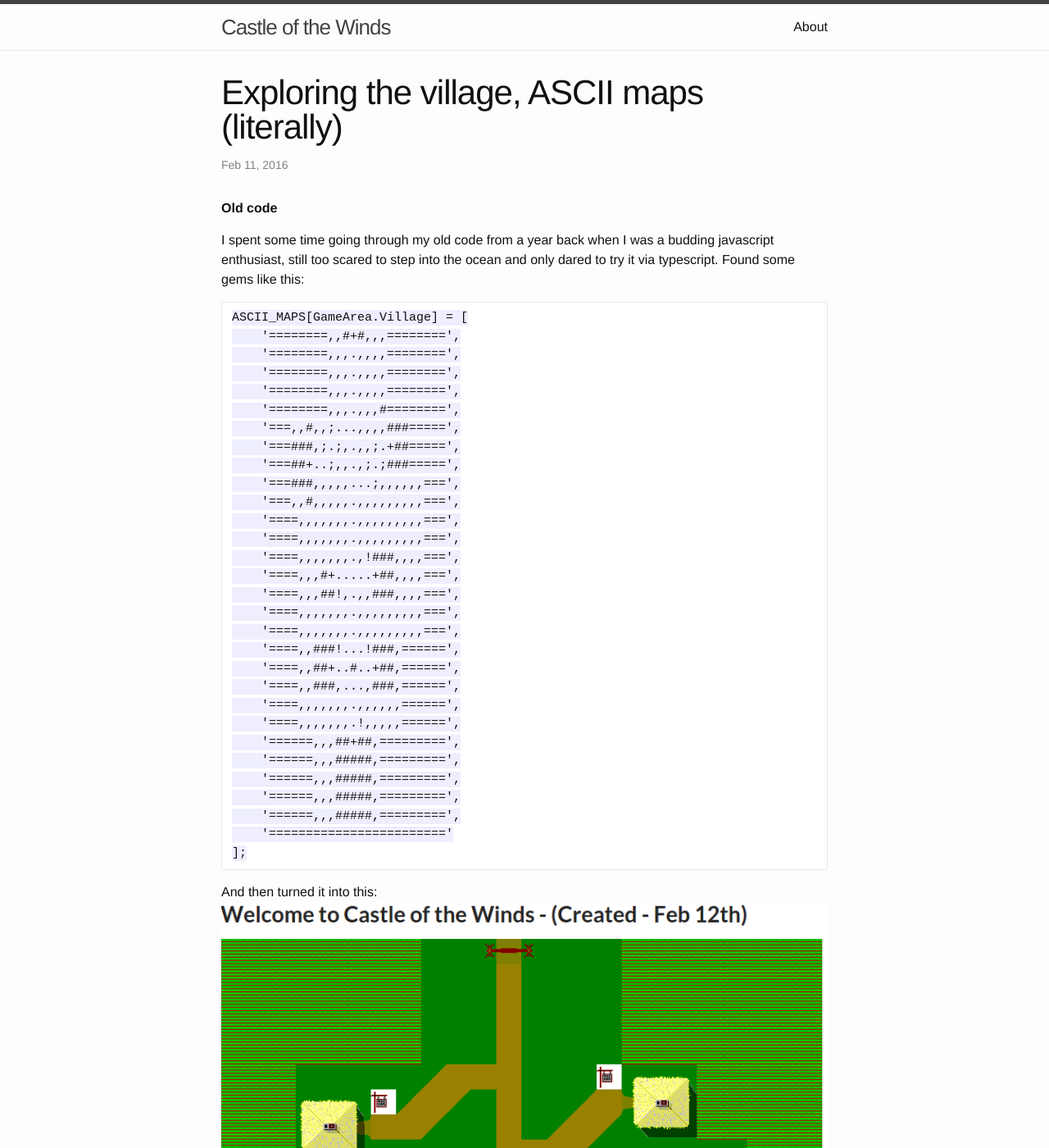
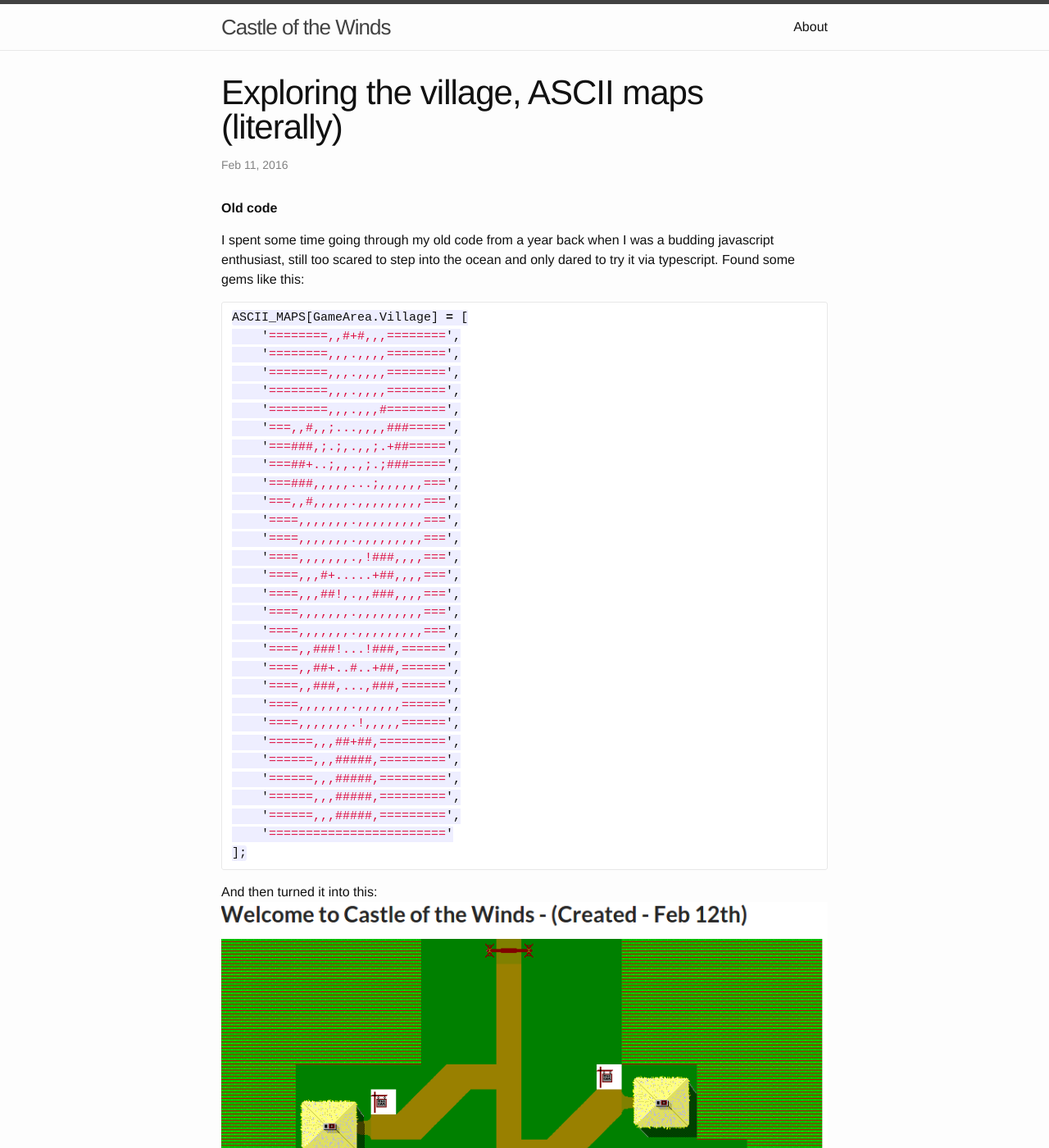
Before and after one commit to mordrax/cotwmtor, a Jekyll site: the page built from _posts/2016-02-11-Exporingthevillage.md, in a window 1280 px wide and 1400 px high. Shown: the whole window at 82% size. Built offline with Jekyll 4.4.1, drawn with Linux system fonts in a browser that asks for light colours; comment, search, counter and statistics services are not loaded.

Commit message:
the village

```diff
--- a/_posts/2016-02-11-Exporingthevillage.md
+++ b/_posts/2016-02-11-Exporingthevillage.md
@@ -10,7 +10,7 @@ comments: true
 
 I spent some time going through my old code from a year back when I was a budding javascript enthusiast, still too scared to step into the ocean and only dared to try it via typescript. Found some gems like this:
 
-~~~~
+~~~ javascript
 ASCII_MAPS[GameArea.Village] = [
     '========,,#+#,,,========',
     '========,,,.,,,,========',
@@ -41,10 +41,10 @@ ASCII_MAPS[GameArea.Village] = [
     '======,,,#####,=========',
     '========================'
 ];
-~~~~
+~~~
 
 And then turned it into this:
-![Character Creation](/cotwmtor/images/village.png)
+![Village](/cotwmtor/images/village.png)
 
 **Rendering Engine**
 
```
